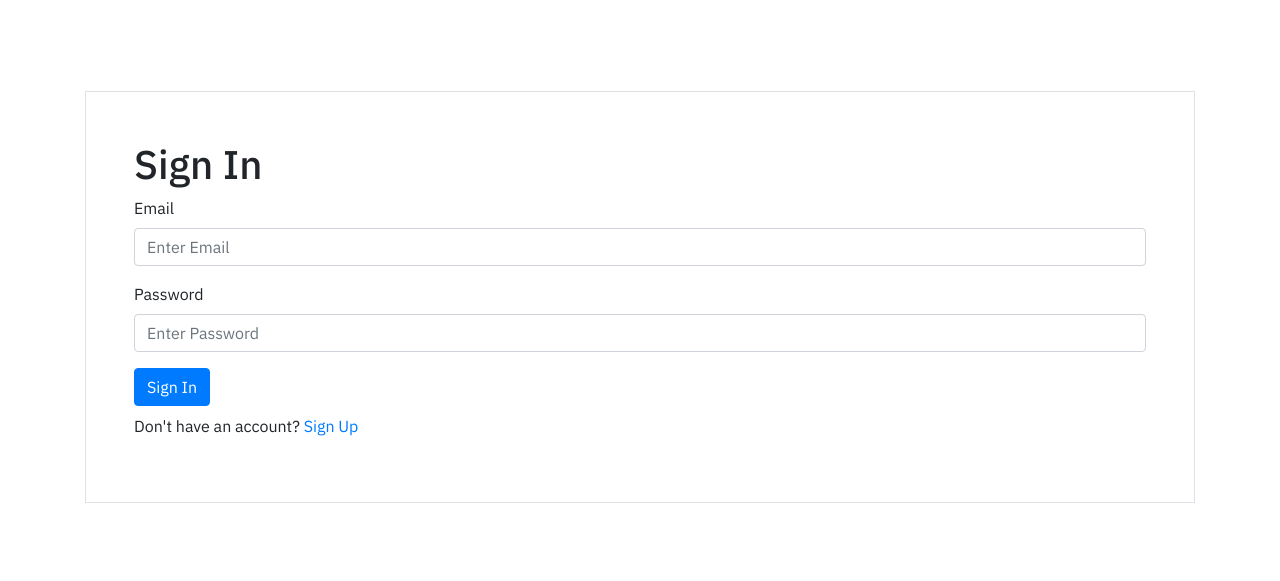
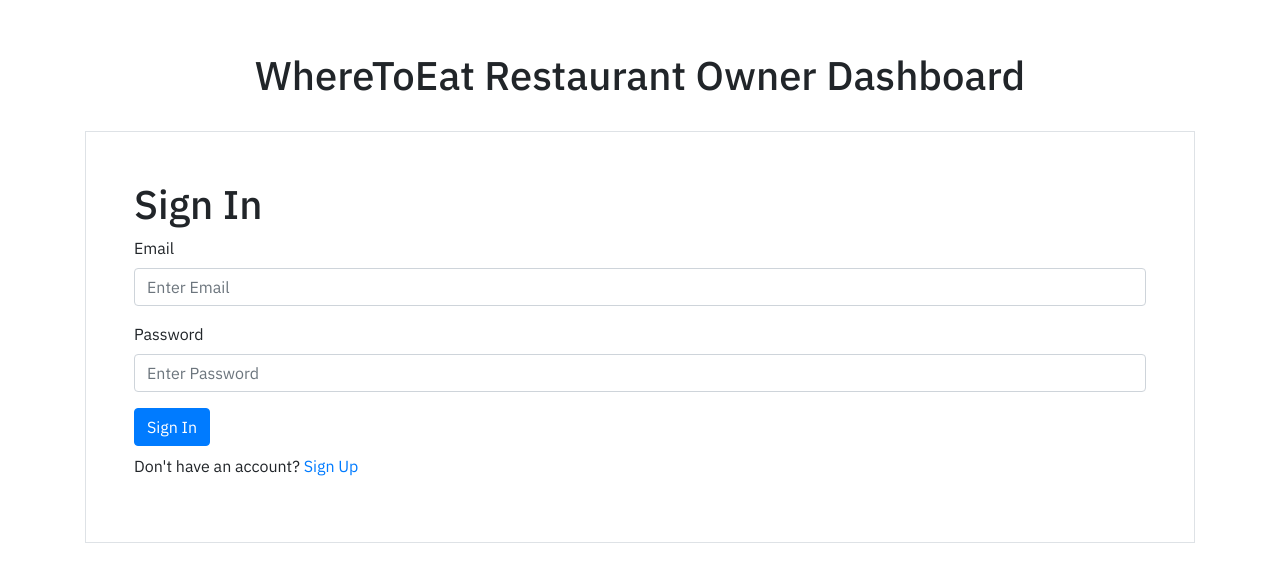
Before and after one commit to vdas09/WhereToEat-WebApp, a React (Create React App) app: page / in a window 1280 px wide. Shown: the part 103-684 px from the top of the page. Built offline with nearby package versions, Linux system fonts and the light colour scheme; no server answers.

Commit message:
added header title to auth pages

```diff
--- a/src/components/Login.js
+++ b/src/components/Login.js
@@ -30,7 +30,8 @@ class Login extends Component {
   render() {
     return (
       <div className="d-flex flex-column vh-100 justify-content-center align-items-center">
-        <div className="border w-100 p-5">
+        <h1>WhereToEat Restaurant Owner Dashboard</h1>
+        <div className="border w-100 p-5 mt-4">
           <h1 className="w-100">Sign In</h1>
           <Form className="w-100" onSubmit={this.handleSignIn}>
             <FormGroup>
--- a/src/components/Register.js
+++ b/src/components/Register.js
@@ -48,7 +48,8 @@ class Register extends Component {
   render() {
     return (
       <div className="d-flex flex-column vh-100 justify-content-center align-items-center">
-        <div className="border w-100 p-5">
+        <h1>WhereToEat Restaurant Owner Dashboard</h1>
+        <div className="border w-100 p-5 mt-4">
           <h1 className="w-100">Register your Restaurant</h1>
           <Form className="w-100" onSubmit={this.handleRegister}>
             <FormGroup>
```
